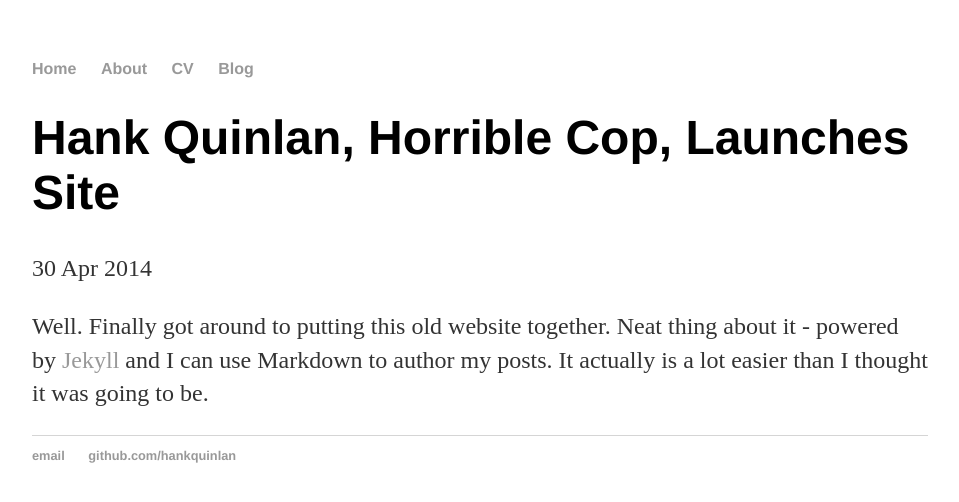
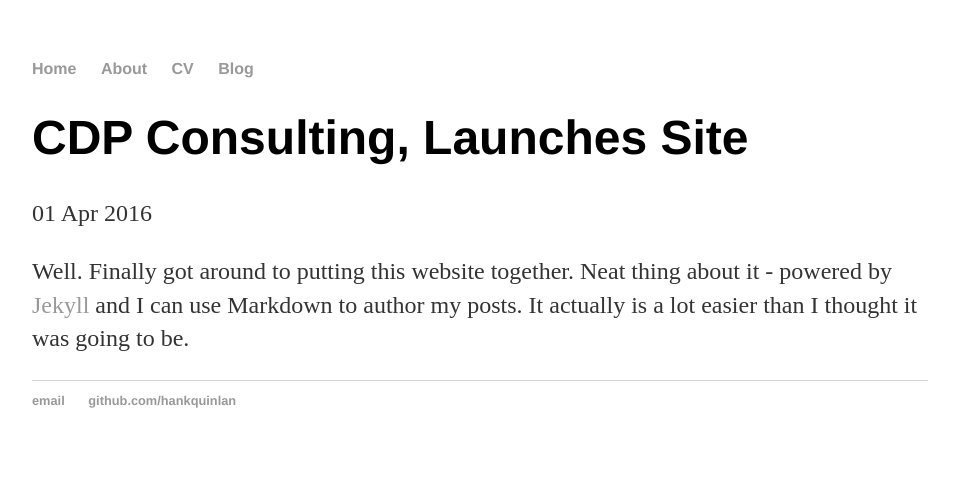
Before and after one commit to canadapoints/canadapoints.github.io, a Jekyll site: the page built from _posts/2014-04-30-hank-quinlan-site-launched.md, in a window 1280 px wide. Shown: the top 502 px of the page, without its empty margins (160-1119 px from the left). Built offline with Jekyll 4.4.1, drawn with Linux system fonts in a browser that asks for light colours.

Commit message:
Update 2014-04-30-hank-quinlan-site-launched.md

```diff
--- a/_posts/2014-04-30-hank-quinlan-site-launched.md
+++ b/_posts/2014-04-30-hank-quinlan-site-launched.md
@@ -1,6 +1,6 @@
 ---
 layout: post
-title: "Hank Quinlan, Horrible Cop, Launches Site"
-date: 2014-04-30
+title: "CDP Consulting, Launches Site"
+date: 2016-04-01
 ---
-Well. Finally got around to putting this old website together. Neat thing about it - powered by [Jekyll](http://jekyllrb.com) and I can use Markdown to author my posts. It actually is a lot easier than I thought it was going to be.
+Well. Finally got around to putting this website together. Neat thing about it - powered by [Jekyll](http://jekyllrb.com) and I can use Markdown to author my posts. It actually is a lot easier than I thought it was going to be.
```
